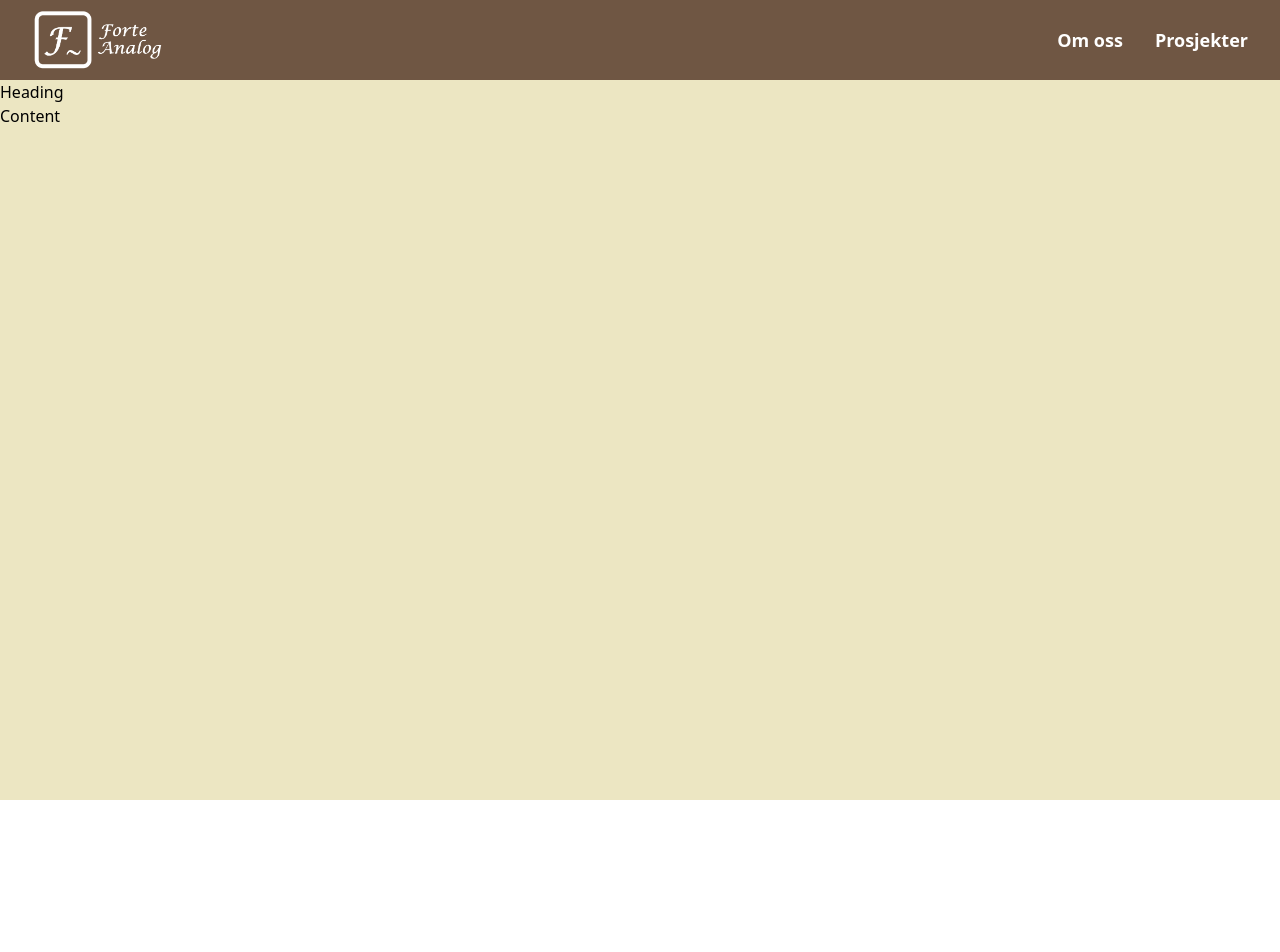
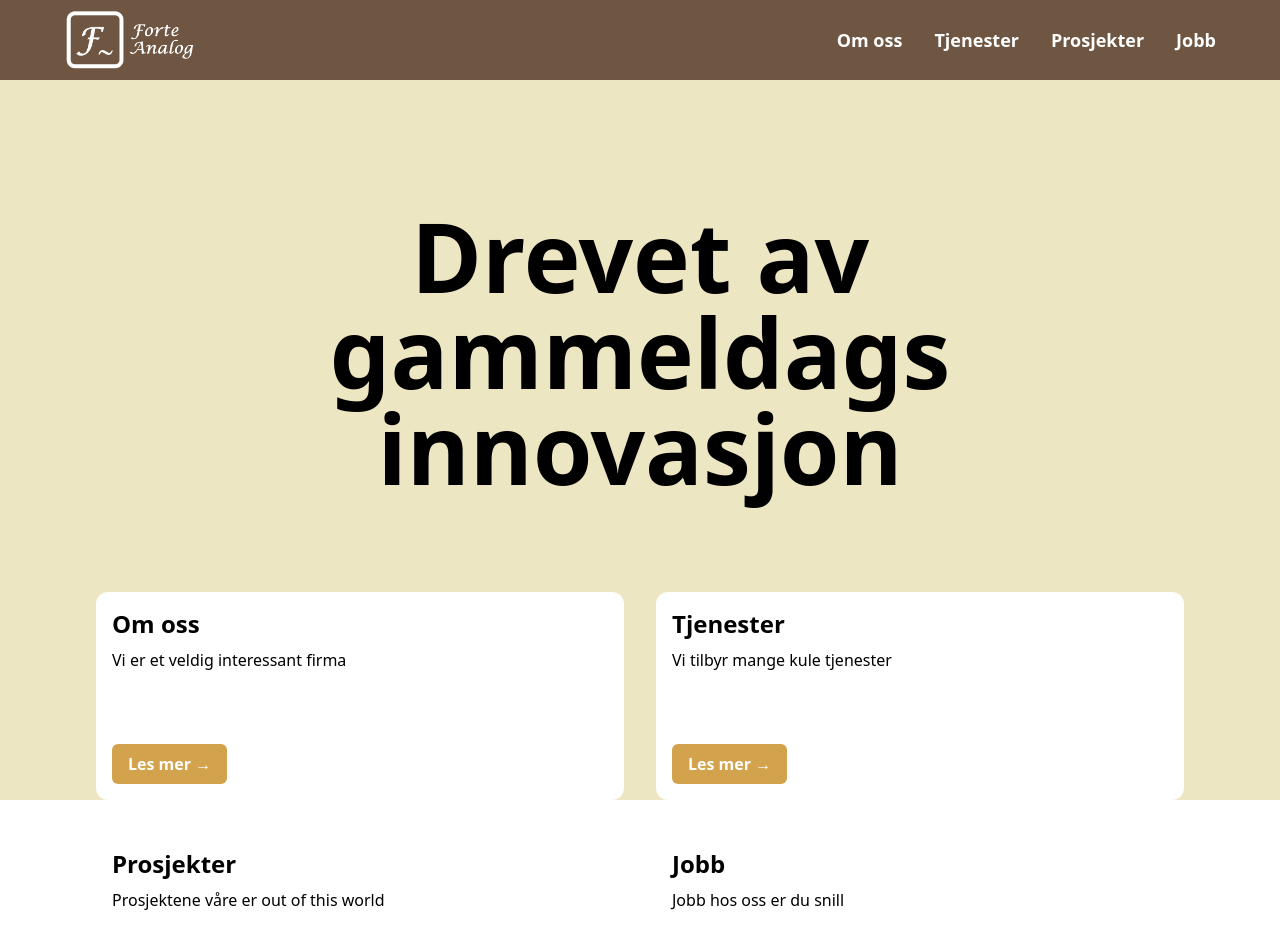
Before and after one commit to fortedigital/cg-frontend-tailwindcss, a React (Create React App) app: page / in a window 1280 px wide. Shown: the top 952 px of the page. Before the commit the page ends 800 px from the top, so only its background shows below. Built offline with nearby package versions, Linux system fonts and the light colour scheme.

Commit message:
Create ActionCard, add to homepage

```diff
--- /dev/null
+++ b/src/components/ActionCard/ActionCard.js
@@ -0,0 +1,20 @@
+import React from "react";
+
+function ActionCard({ title, description, href }) {
+  return (
+    <div className="rounded-xl bg-white h-52 p-4 flex flex-col justify-between">
+      <div>
+        <h2 className="font-bold text-2xl mb-2">{title}</h2>
+        <p>{description}</p>
+      </div>
+      <a
+        className="bg-retro-gold text-white py-2 px-4 font-bold rounded-md w-fit transition-colors hover:bg-retro-red"
+        href={href}
+      >
+        Les mer →
+      </a>
+    </div>
+  );
+}
+
+export default ActionCard;
--- /dev/null
+++ b/src/components/ActionCard/index.js
@@ -0,0 +1 @@
+export { default } from "./ActionCard";
--- a/src/components/App/App.js
+++ b/src/components/App/App.js
@@ -1,13 +1,37 @@
 import React from "react";
 import Header from "../Header";
+import ActionCard from "../ActionCard";
 
 function App() {
   return (
-    <div className="h-screen flex flex-col">
+    <div className="h-screen flex flex-col bg-retro-beige">
       <Header />
-      <main className="bg-retro-beige grow">
-        <h1>Heading</h1>
-        <p>Content</p>
+      <main className="grow max-w-6xl mx-auto px-8 py-8">
+        <h1 className="text-8xl mx-auto text-center font-bold py-24">
+          Drevet av gammeldags innovasjon
+        </h1>
+        <div className="grid grid-cols-2 gap-8">
+          <ActionCard
+            title="Om oss"
+            description="Vi er et veldig interessant firma"
+            href="/om-oss"
+          />
+          <ActionCard
+            title="Tjenester"
+            description="Vi tilbyr mange kule tjenester"
+            href="/tjenester"
+          />
+          <ActionCard
+            title="Prosjekter"
+            description="Prosjektene våre er out of this world"
+            href="/prosjekter"
+          />
+          <ActionCard
+            title="Jobb"
+            description="Jobb hos oss er du snill"
+            href="/jobb"
+          />
+        </div>
       </main>
     </div>
   );
--- a/src/components/Card/Card.js
+++ /dev/null
@@ -1,9 +0,0 @@
-import React from 'react'
-
-function Card() {
-  return (
-    <div>Header</div>
-  )
-}
-
-export default Card
--- a/src/components/Card/index.js
+++ /dev/null
@@ -1 +0,0 @@
-export { default } from "./Card";
--- a/src/components/Header/Header.js
+++ b/src/components/Header/Header.js
@@ -14,13 +14,18 @@ const Link = ({ href, children }) => {
 
 function Header() {
   return (
-    <header className="bg-retro-brown flex items-center px-8 py-2 text-white justify-between">
+    <header className="bg-retro-brown  px-8 py-2 text-white">
+      <div className="container mx-auto px-8 flex items-center justify-between">
         <a href="/">
           <img src={logo} className="h-16" alt="Forte Analog logo" />
         </a>
         <div className="flex gap-x-8">
           <Link href="/om-oss">Om oss</Link>
+          <Link href="/prosjekter">Tjenester</Link>
           <Link href="/prosjekter">Prosjekter</Link>
+          {/* TODO: create Menu with Headless UI */}
+          <Link href="/jobb">Jobb</Link>
+        </div>
       </div>
     </header>
   );
```
Lines whose indentation alone changed are shown as unchanged.
